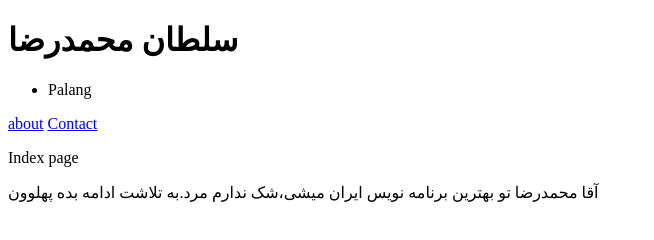
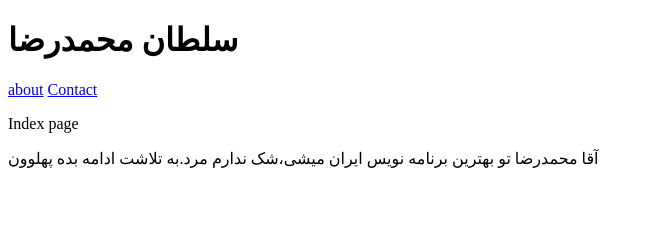
Before and after one commit to MohamadRezaaaaa/Project, a plain HTML site: page index.html in a window 1280 px wide. Shown: the whole page, without its empty margins (0-654 px from the left). Drawn offline with Linux system fonts and the light colour scheme.

Commit message:
Update index.html

```diff
--- a/index.html
+++ b/index.html
@@ -8,9 +8,6 @@
 <h1>
   سلطان محمدرضا
 </h1>
-<ul>
-<li>Palang</li>
-</ul>
 <header>
 <nav>
 
```
